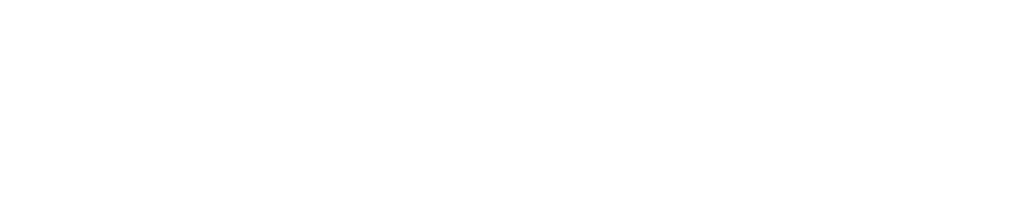
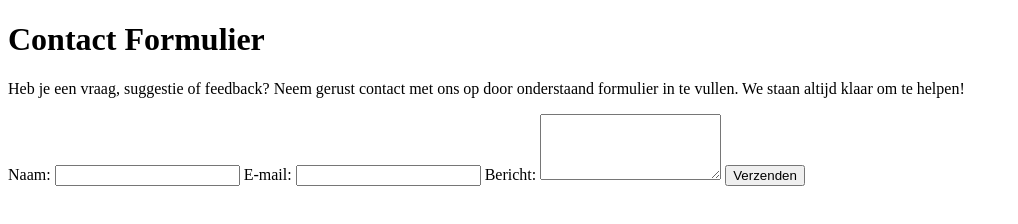
Before and after one commit to Jarnair/WebProjectJBL, a plain HTML site: page contact.html in a window 1280 px wide. Shown: the whole page, without its empty margins (0-1018 px from the left). Drawn offline with Linux system fonts and the light colour scheme.

Commit message:
BV-contact

```diff
--- a/contact.html
+++ b/contact.html
@@ -2,9 +2,30 @@
 <html lang="nl">
 <head>
     <meta charset="UTF-8">
-    <title>Financiële Tips Voor Studenten</title>
+    <meta name="viewport" content="width=device-width, initial-scale=1.0">
+    <title>Contact Formulier</title>
 </head>
 <body>
 
+<header>
+    <h1>Contact Formulier</h1>
+</header>
+
+<div class="container">
+    <p>Heb je een vraag, suggestie of feedback? Neem gerust contact met ons op door onderstaand formulier in te vullen. We staan altijd klaar om te helpen!</p>
+
+    <form action="#" method="post">
+        <label for="name">Naam:</label>
+        <input type="text" id="name" name="name" required>
+
+        <label for="email">E-mail:</label>
+        <input type="email" id="email" name="email" required>
+
+        <label for="message">Bericht:</label>
+        <textarea id="message" name="message" rows="4" required></textarea>
+
+        <input type="submit" value="Verzenden">
+    </form>
+</div>
 </body>
 </html>
```
